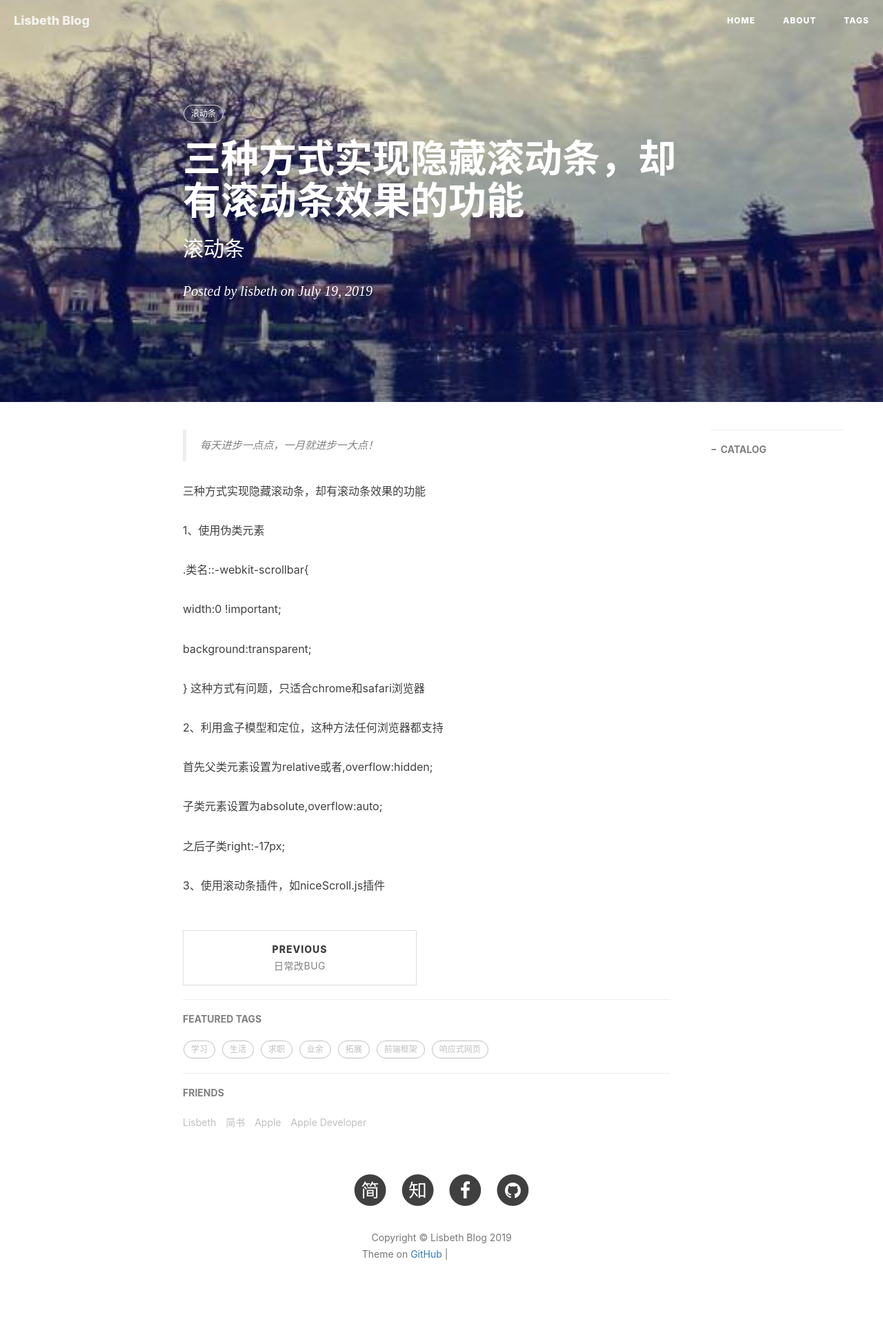
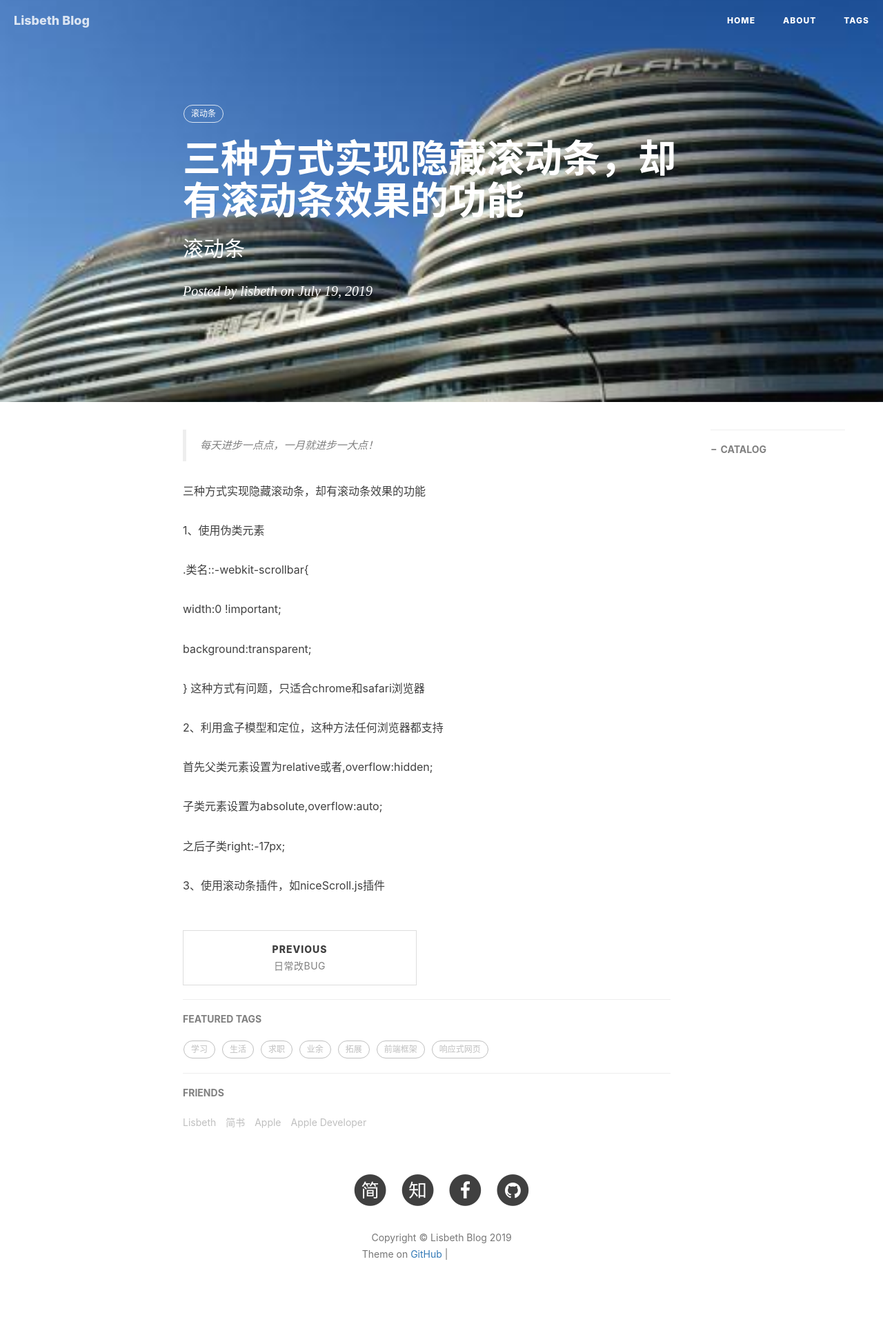
Before and after one commit to lisbeth0720/lisbeth0720.github.io, a Jekyll site: the page built from _posts/2019-07-19-三种方式实现有滚动效果，却不显示滚动条的功能.md, in a window 1280 px wide. Shown: the whole page at 69% size. Built offline with Jekyll 4.4.1, drawn with Linux system fonts in a browser that asks for light colours; nearby versions of some CDN libraries; comment, search, counter and statistics services are not loaded; grey boxes are pictures that could not be loaded.

Commit message:
Update 2019-07-19-三种方式实现有滚动效果，却不显示滚动条的功能.md

```diff
--- a/_posts/2019-07-19-三种方式实现有滚动效果，却不显示滚动条的功能.md
+++ b/_posts/2019-07-19-三种方式实现有滚动效果，却不显示滚动条的功能.md
@@ -4,7 +4,7 @@ title:        三种方式实现隐藏滚动条，却有滚动条效果的功能
 subtitle:    "滚动条"
 date:       2019-07-19
 author:     lisbeth
-header-img: img/slient.jpg
+header-img: img/7-19.jpg
 catalog: true
 tags:
     - 滚动条
```
